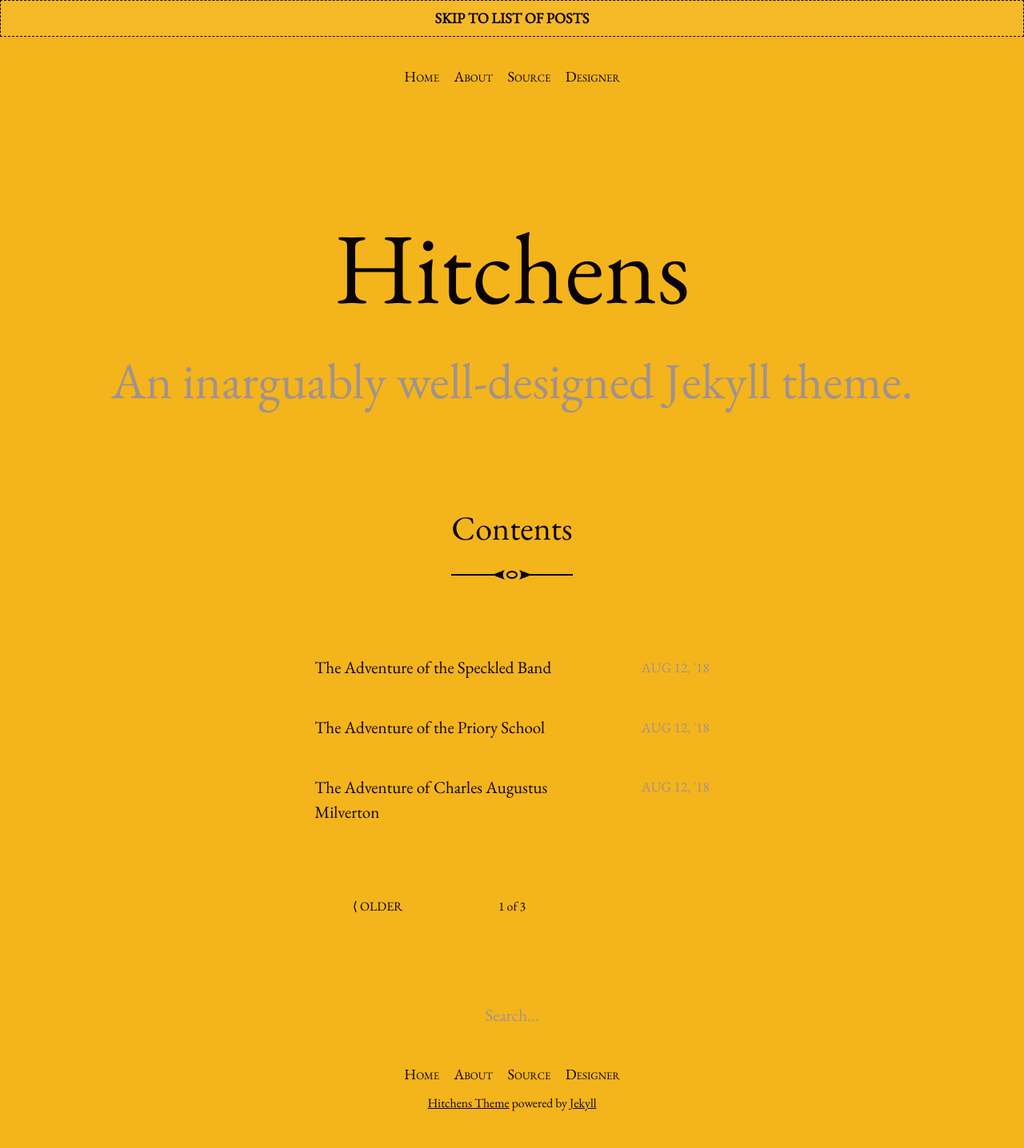
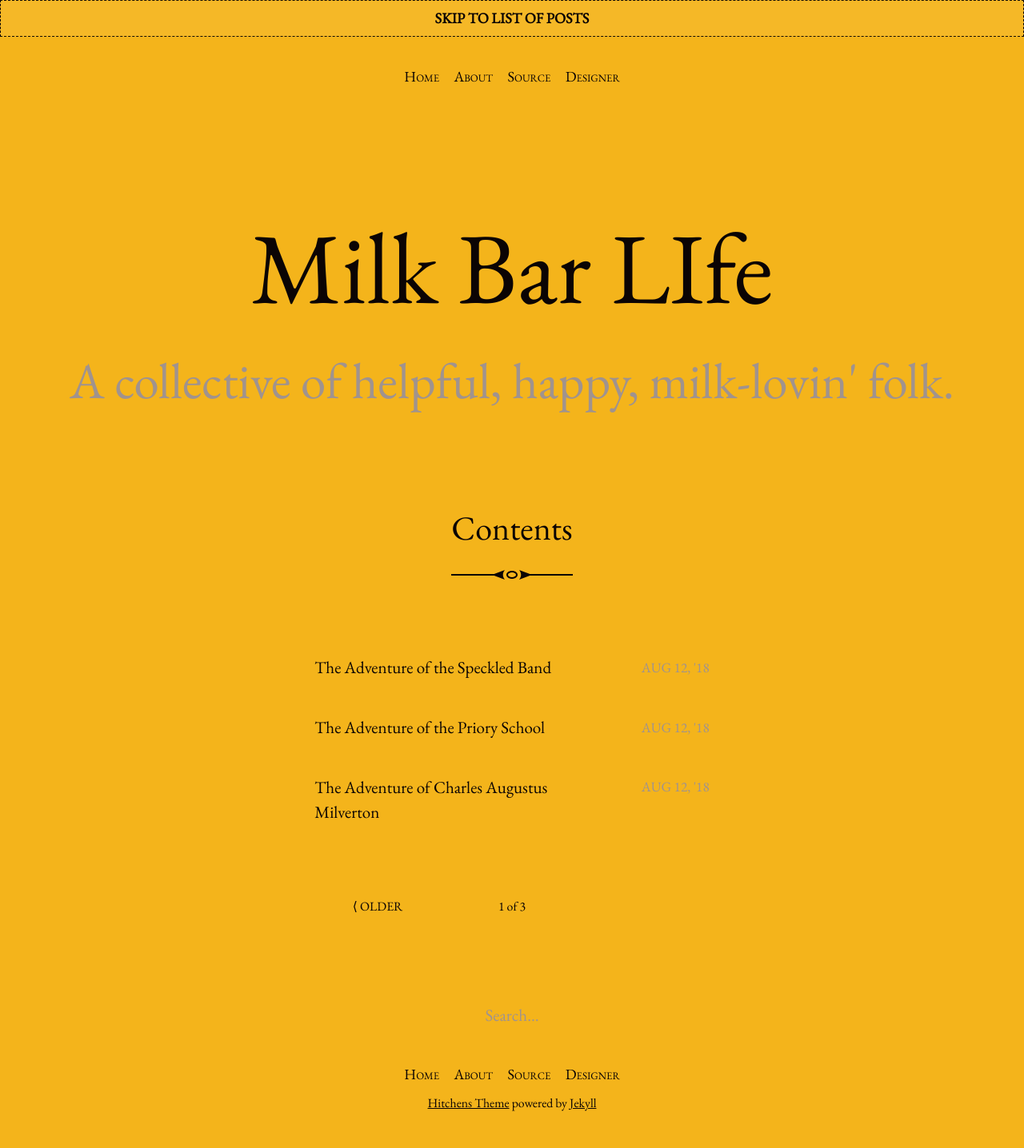
Before and after one commit to milkbarlife/milkbarlife.github.io, a Jekyll site: the page built from index.html, in a window 1280 px wide. Shown: the whole page at 80% size. Built offline with Jekyll 4.4.1, drawn with Linux system fonts in a browser that asks for light colours; the list of posts is cut into pages by our own code.

Commit message:
Tweaking homepage settings
Signed-off-by: Jesse Millar <jesse.millar@microsoft.com>

```diff
--- a/_config.yml
+++ b/_config.yml
@@ -13,15 +13,15 @@
 # you will see them accessed via {{ site.title }}, {{ site.email }}, and so on.
 # You can create any custom variable you would like, and they will be accessible
 # in the templates via {{ site.myvariable }}.
-title: Hitchens
-email: hello@patdryburgh.com
+title: Milk Bar LIfe
+email: milkbarlife@gmail.com
 description: >- # this means to ignore newlines until "baseurl:"
-  An inarguably well-designed Jekyll theme.
+  A collective of helpful, happy, milk-lovin' folk.
 baseurl: "/hitchens" # the subpath of your site, e.g. /blog
-url: "https://patdryburgh.github.io" # the base hostname & protocol for your site, e.g. http://example.com
+url: "https://milkbar.life" # the base hostname & protocol for your site, e.g. http://example.com
 icon: /assets/images/icon-512.png
-twitter_username: patdryburgh
-github_username:  patdryburgh
+twitter_username: milkbarlife
+github_username:  milkbarlife
 
 # Build settings
 markdown: kramdown
```
